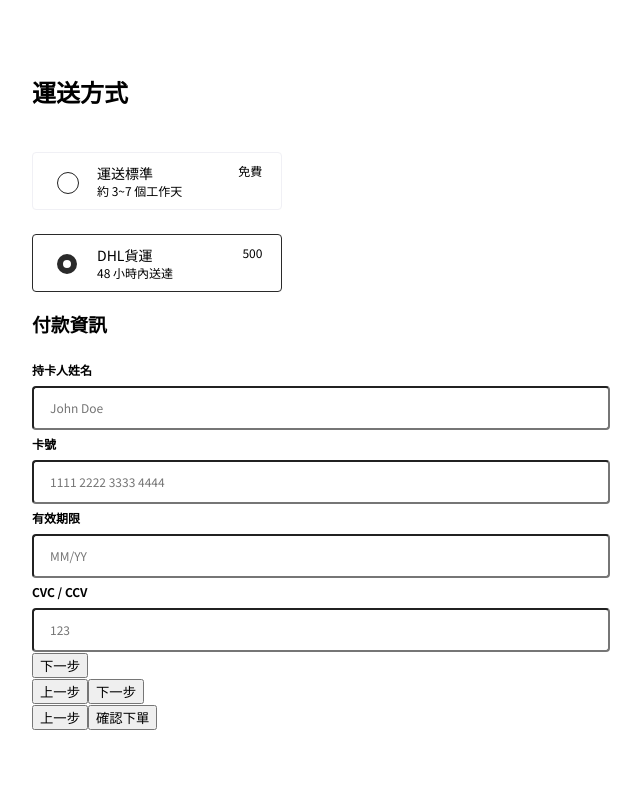
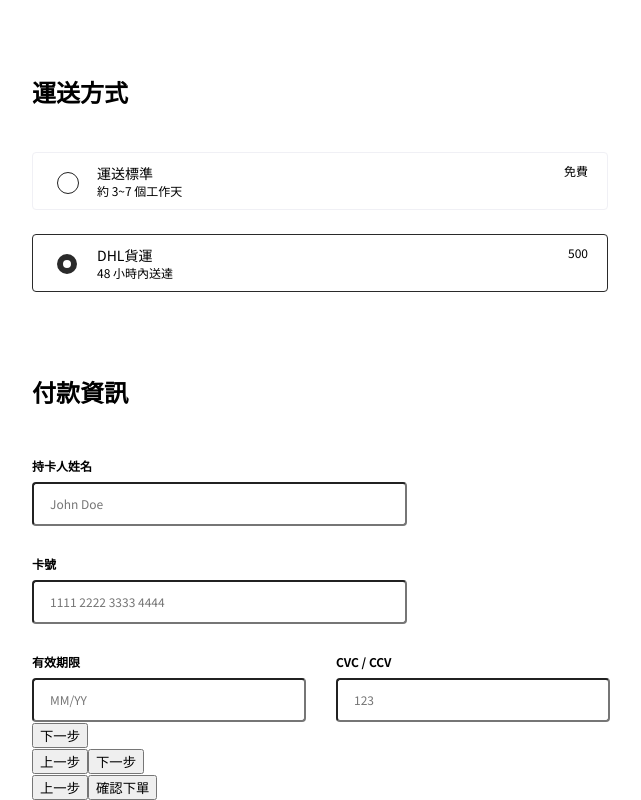
Before and after one commit to Peggy8422/alpha-shop, a React (Create React App) app: page / in a window 1280 px wide. Shown: the part 575-1375 px from the top of the page, without its empty margins (32-673 px from the left). Before the commit the page ends 1305 px from the top, so only its background shows below. Built offline with nearby package versions, Linux system fonts and the light colour scheme.

Commit message:
Add styles to StepThree form component

```diff
--- a/src/components/Stepform/StepOne.module.scss
+++ b/src/components/Stepform/StepOne.module.scss
@@ -92,5 +92,4 @@ select {
 
 .formBody {
   width: 100%;
-
 }
--- a/src/components/Stepform/StepThree.js
+++ b/src/components/Stepform/StepThree.js
@@ -1,23 +1,26 @@
 import {InputBox, InputGroup} from './StepOne.js';
+import React from 'react';
+import styles from './StepThree.module.scss';
+import './base.module.scss';
 
 function StepThreeContent() {
   return (
     <section>
-      <div className="row">
-        <InputGroup labelTitle="持卡人姓名">
+      <div className="col col-12">
+        <InputGroup global=" input-w-4" labelTitle="持卡人姓名">
           <InputBox type="text" placeholder="John Doe" />
         </InputGroup>
       </div>
-      <div className="row">
-        <InputGroup labelTitle="卡號">
+      <div className="col col-12">
+        <InputGroup global=" input-w-4" labelTitle="卡號">
           <InputBox type="text" placeholder="1111 2222 3333 4444" />
         </InputGroup>
       </div>
-      <div className="row">
-        <InputGroup labelTitle="有效期限">
+      <div className="col col-12">
+        <InputGroup global=" input-w-3" labelTitle="有效期限">
           <InputBox type="text" placeholder="MM/YY" />
         </InputGroup>
-        <InputGroup labelTitle="CVC / CCV">
+        <InputGroup global=" input-w-3" labelTitle="CVC / CCV">
           <InputBox type="text" placeholder="123" />
         </InputGroup>
       </div>
@@ -27,8 +30,8 @@ function StepThreeContent() {
 
 function StepThreeWrapper() {
   return (
-    <form >
-      <h3>付款資訊</h3>
+    <form className={styles.formContainer}>
+      <h3 className={styles.formTitle}>付款資訊</h3>
       <StepThreeContent />
     </form>
   );
--- /dev/null
+++ b/src/components/Stepform/StepThree.module.scss
@@ -0,0 +1,12 @@
+
+.formContainer {
+  composes: formContainer from "./StepOne.module.scss";
+}
+
+.formTitle {
+  composes: formTitle from "./StepOne.module.scss";
+}
+
+.formBody {
+  width: 100%;
+}
--- a/src/components/Stepform/StepTwo.js
+++ b/src/components/Stepform/StepTwo.js
@@ -29,7 +29,7 @@ function RadioGroup({id, children}) {
 
 function StepTwoContent() {
   return (
-    <section>
+    <section className={styles.formBody}>
       <RadioGroup id="shipping-standard">
         <RadioInfo text="運送標準" price="免費" period="約 3~7 個工作天" />
       </RadioGroup>
--- a/src/components/Stepform/StepTwo.module.scss
+++ b/src/components/Stepform/StepTwo.module.scss
@@ -5,6 +5,10 @@
 
 .formTitle {
   composes: formTitle from "./StepOne.module.scss";
+}
+
+.formBody {
+  width: 100%;
 }
 
 .radioGroup {
```
